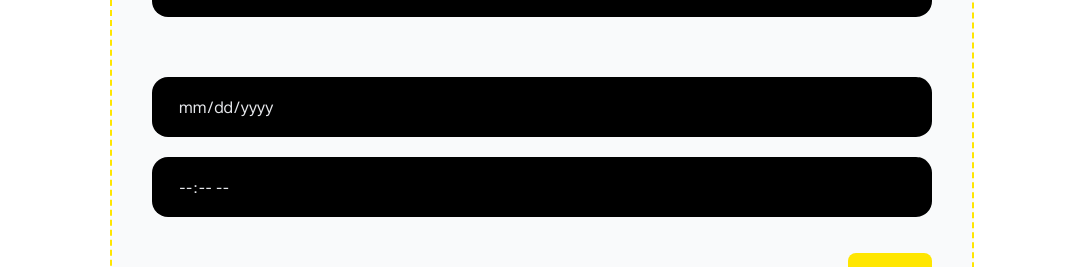
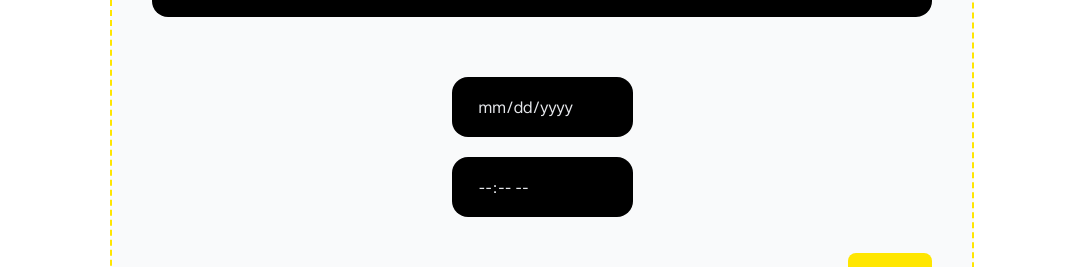
Before and after one commit to jasonkaiser/load-and-go-website, a React (Vite) app: page /services/furniture-ad in a window 1280 px wide. Shown: the part 633-900 px from the top of the page, without its empty margins (98-1181 px from the left). Built offline with nearby package versions, Linux system fonts and the light colour scheme.

Commit message:
Bug fixes

```diff
--- a/src/components/forms/StepOne.jsx
+++ b/src/components/forms/StepOne.jsx
@@ -80,7 +80,7 @@ const StepOne = ({ onNext, updateFormData, formData }) => {
       />
       {errors.email && <p className="text-red-500 text-sm">{errors.email}</p>}
 
-      <div className="mt-10 flex flex-col gap-5">
+      <div className="mt-10 flex flex-col gap-5 place-self-center">
         <InputForm
         label="Select Date"
         name="date"
```
